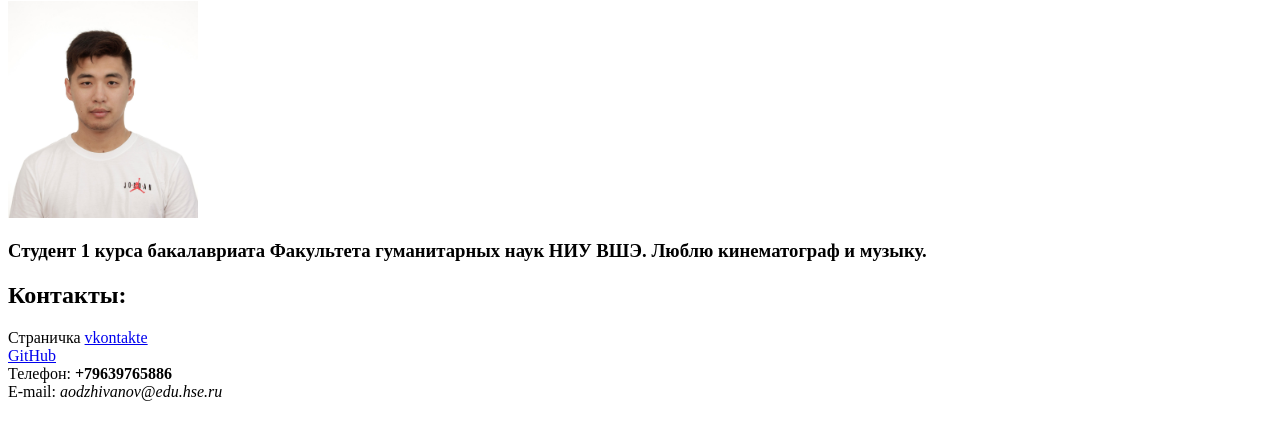
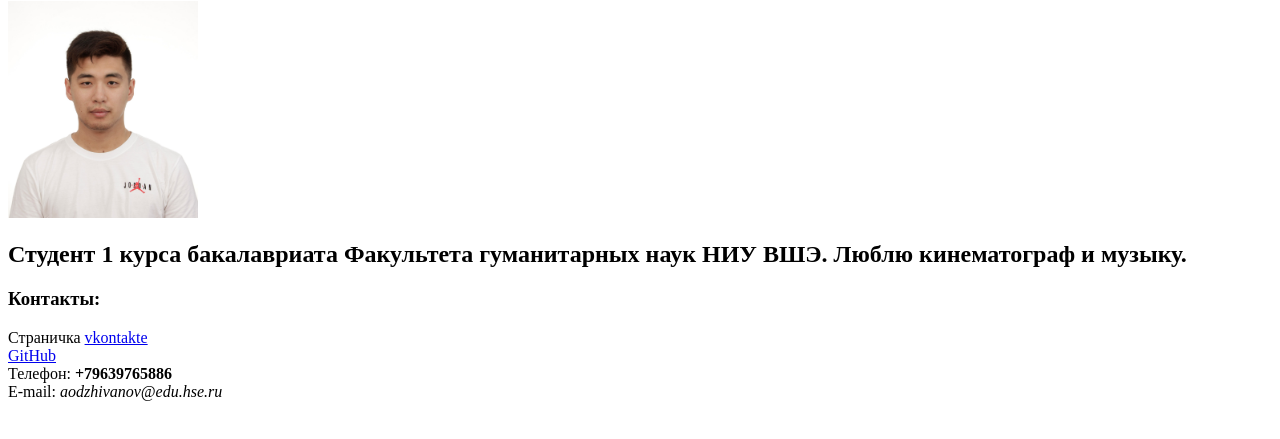
Before and after one commit to AytaDzhivanov/AytaDzhivanov.github.io, a plain HTML site: page index.html in a window 1280 px wide. Shown: the part 79-518 px from the top of the page. Drawn offline with Linux system fonts and the light colour scheme.

Commit message:
Еще одно изменение

```diff
--- a/index.html
+++ b/index.html
@@ -8,8 +8,8 @@
   <left><h1>Айта Дживанов</h1></left>
   <left><img alt="Это я" width="15%" src="me.jpg"></left>
   <br/>
-  <h3>Студент 1 курса бакалавриата Факультета гуманитарных наук НИУ ВШЭ. Люблю кинематограф и музыку.</h3>
-  <h2>Контакты:</h2>
+  <h2>Студент 1 курса бакалавриата Факультета гуманитарных наук НИУ ВШЭ. Люблю кинематограф и музыку.</h2>
+  <h3>Контакты:</h3>
   Страничка <a href=https://vk.com/john_ono_lennon/>vkontakte</a>
   <br/>
   <a href=https://github.com/AytaDzhivanov>GitHub</a>
```
